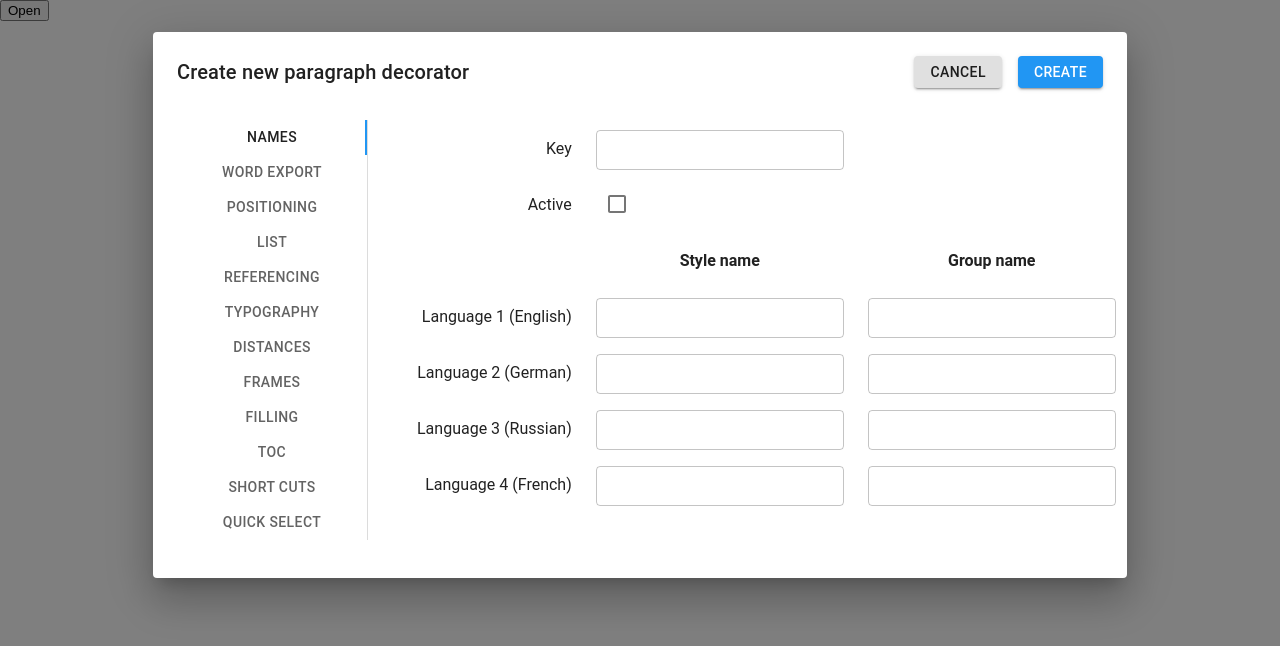
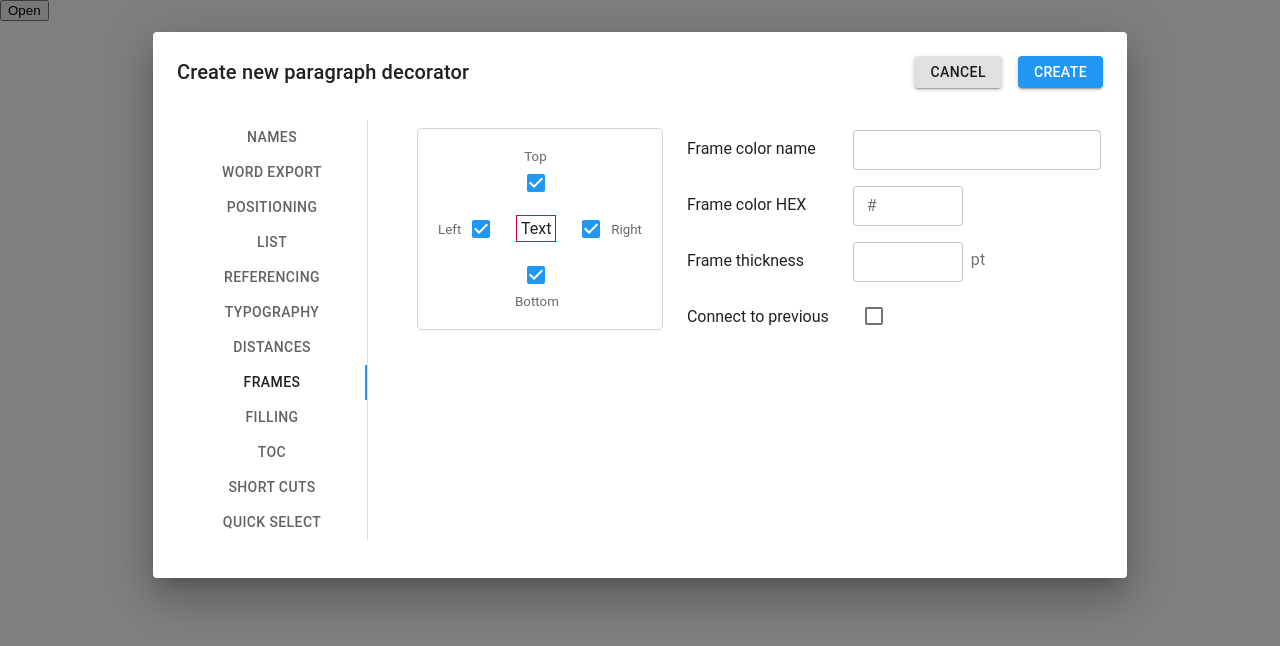
Before and after one commit to svognev/newdec, a React (Create React App) app: page / in a window 1280 px wide. Shown: the top 646 px of the page. Built offline with nearby package versions, Linux system fonts and the light colour scheme.

Commit message:
add the border directions navigation to the frames section

```diff
--- a/src/components/NewDecDialog/index.js
+++ b/src/components/NewDecDialog/index.js
@@ -36,12 +36,16 @@ const theme = createMuiTheme({
 
 class NewDecDialog extends React.Component {
     state = {
-        openedTab: 0,
+        openedTab: 7,
         isList: true,
         listType: "unordered",
         bulletField: "",
         verticalAlign: "",
         textTransform: "",
+        leftBorder: true,
+        rightBorder: true,
+        topBorder: true,
+        bottomBorder: true,
     };
 
     toggleStateProperty = (propName) => (e) => {
@@ -60,13 +64,28 @@ class NewDecDialog extends React.Component {
 
     render() {
         const { isOpen, onClose } = this.props;
-        const { openedTab, isList, listType, bulletField, verticalAlign, textTransform } = this.state;
+        const { openedTab,
+                isList,
+                listType,
+                bulletField,
+                verticalAlign,
+                textTransform,
+                leftBorder,
+                rightBorder,
+                topBorder,
+                bottomBorder,
+            } = this.state;
+
         const { setBulletField } = this;
         const changeOpenedTab = this.setStateProperty("openedTab");
         const changeIsList = this.toggleStateProperty("isList");
         const changeListType = this.setStateProperty("listType");
         const changeVerticalAlign = this.setStateProperty("verticalAlign");
         const changeTextTransform = this.setStateProperty("textTransform");
+        const changeLeftBorder = this.toggleStateProperty("leftBorder");
+        const changeRightBorder = this.toggleStateProperty("rightBorder");
+        const changeTopBorder = this.toggleStateProperty("topBorder");
+        const changeBottomBorder = this.toggleStateProperty("bottomBorder");
 
         console.log(15, this.state.openedTab);
 
@@ -137,7 +156,7 @@ class NewDecDialog extends React.Component {
                         { openedTab === 4 && <ReferencingSection /> }
                         { openedTab === 5 && <TypographySection {...{verticalAlign, textTransform, changeVerticalAlign, changeTextTransform}} /> }
                         { openedTab === 6 && <DistancesSection /> }
-                        { openedTab === 7 && <FramesSection /> }
+                        { openedTab === 7 && <FramesSection {...{leftBorder, rightBorder, topBorder, bottomBorder, changeLeftBorder, changeRightBorder, changeTopBorder, changeBottomBorder}} /> }
                         { openedTab === 8 && <FillingSection /> }
                         { openedTab === 9 && <TocSection /> }
                         { openedTab === 10 && <ShortCutsSection /> }
--- a/src/components/NewDecDialog/sections/FramesSection.js
+++ b/src/components/NewDecDialog/sections/FramesSection.js
@@ -5,9 +5,96 @@ import Checkbox from '@material-ui/core/Checkbox';
 import InputAdornment from '@material-ui/core/InputAdornment';
 
 const FramesSection = (props) => {
+    const {
+        leftBorder,
+        rightBorder,
+        topBorder,
+        bottomBorder,
+        changeLeftBorder,
+        changeRightBorder,
+        changeTopBorder,
+        changeBottomBorder,
+     } = props;
+
+     const previewStyle = {
+         borderLeft: leftBorder ? "1px solid #dc004e" : "1px solid white",
+         borderRight: rightBorder ? "1px solid #dc004e" : "1px solid white",
+         borderTop: topBorder ? "1px solid #dc004e" : "1px solid white",
+         borderBottom: bottomBorder ? "1px solid #dc004e" : "1px solid white",
+     }
+
     return (
         <form className="paragraphDecorators-dialog__form">
             <ul className="paragraphDecorators-dialog__field-list">
+                <div className="paragraphDecorators-dialog__col">
+                    <div className="paragraphDecorators-dialog__border-directions">
+                        <div className="top-row">
+                            <span className="paragraphDecorators-dialog__direction-span paragraphDecorators-dialog__top-direction-span">Top</span>
+                        </div>
+                        <div className="center-row">
+                            <span className="paragraphDecorators-dialog__direction-span paragraphDecorators-dialog__left-direction-span">Left</span>
+                            <div className="center-square">
+                                <div className="center-cell">
+                                </div>
+                                <div className="center-cell center-cell-top">
+                                    <li>
+                                        <Checkbox
+                                            className="checkbox-top"
+                                            checked={topBorder}
+                                            onChange={changeTopBorder}
+                                            color="primary"
+                                        />
+                                    </li>
+                                </div>
+                                <div className="center-cell">
+                                </div>
+                                <div className="center-cell center-cell-left">
+                                    <li>
+                                        <Checkbox
+                                            className="checkbox-left"
+                                            checked={leftBorder}
+                                            onChange={changeLeftBorder}
+                                            color="primary"
+                                        />
+                                    </li>
+                                </div>
+                                <div className="center-cell">
+                                    <div className="preview" style={previewStyle}>
+                                        <span>Text</span>
+                                    </div>
+                                </div>
+                                <div className="center-cell center-cell-right">
+                                    <li>
+                                        <Checkbox
+                                            className="checkbox-right"
+                                            checked={rightBorder}
+                                            onChange={changeRightBorder}
+                                            color="primary"
+                                        />
+                                    </li>
+                                </div>
+                                <div className="center-cell">
+                                </div>
+                                <div className="center-cell center-cell-bottom">
+                                    <li>
+                                        <Checkbox
+                                            className="checkbox-bottom"
+                                            checked={bottomBorder}
+                                            onChange={changeBottomBorder}
+                                            color="primary"
+                                        />
+                                    </li>
+                                </div>
+                                <div className="center-cell">
+                                </div>
+                            </div>
+                            <span className="paragraphDecorators-dialog__direction-span paragraphDecorators-dialog__right-direction-span">Right</span>
+                        </div>
+                        <div className="bottom-row">
+                            <span className="paragraphDecorators-dialog__direction-span paragraphDecorators-dialog__bottom-direction-span">Bottom</span>
+                        </div>
+                    </div>
+                </div>
                 <div className="paragraphDecorators-dialog__col">
                     <li><span>Frame color name</span></li>
                     <li><span>Frame color HEX</span></li>
@@ -36,10 +123,7 @@ const FramesSection = (props) => {
                     </li>
                     <li><Checkbox color="primary" /></li>
                 </div>
-                <div className="paragraphDecorators-dialog__col ">
-                </div>
             </ul>
-
         </form>
     );
 }
--- a/src/components/NewDecDialog/style.css
+++ b/src/components/NewDecDialog/style.css
@@ -150,3 +150,87 @@
     margin-top: 5px !important;
     margin-right: 1.5rem !important;
 }
+
+.paragraphDecorators-dialog__border-directions {
+    display: flex;
+    flex-flow: column;
+    padding: 15px 20px;
+    margin-top: 8px;
+    border: 1px solid lightgrey;
+    border-radius: 5px;
+}
+
+.paragraphDecorators-dialog__border-directions .top-row, .center-row, .bottom-row {
+    display: flex;
+    flex-flow: row;
+    align-items: center;
+    justify-content: center;
+}
+
+.paragraphDecorators-dialog__border-directions .top-row {
+    margin-bottom: -10px;
+}
+
+.paragraphDecorators-dialog__border-directions .bottom-row {
+    margin-top: -10px;
+}
+
+.paragraphDecorators-dialog__border-directions .center-square {
+    display: flex;
+    width: 190px;
+    height: 190px;
+    flex-flow: row;
+    flex-wrap: wrap !important;
+    justify-content: space-between;
+}
+
+.paragraphDecorators-dialog__border-directions .center-cell {
+    min-width: 50px;
+    min-height: 50px;
+    display: flex;
+    align-items: center;
+    justify-content: center;
+}
+
+.paragraphDecorators-dialog__border-directions .checkbox-top {
+    margin-bottom: -35px;
+}
+.paragraphDecorators-dialog__border-directions .checkbox-bottom {
+    margin-top: -35px;
+}
+.paragraphDecorators-dialog__border-directions .checkbox-left {
+    margin-right: -30px;
+}
+.paragraphDecorators-dialog__border-directions .checkbox-right {
+    margin-left: -30px;
+}
+
+.paragraphDecorators-dialog__direction-span {
+    font-size: 10pt;
+    color: dimgray;
+    user-select: none;
+}
+
+.paragraphDecorators-dialog__top-direction-span {
+    margin-left: -9px;
+    margin-bottom: -25px;
+}
+
+.paragraphDecorators-dialog__bottom-direction-span {
+    margin-left: -6px;
+    margin-top: -25px;
+}
+
+.paragraphDecorators-dialog__left-direction-span {
+    margin-right: -20px;
+}
+
+.paragraphDecorators-dialog__right-direction-span {
+    margin-left: -20px;
+}
+
+.paragraphDecorators-dialog__border-directions .preview {
+    padding: 3px 4px;
+    font-size: 12pt;
+    user-select: none;
+}
```
Lines whose indentation alone changed are shown as unchanged.
